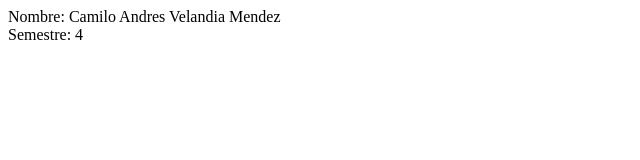
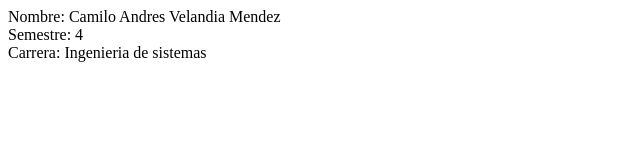
Before and after one commit to andresmdz4/Tarea, a plain HTML site: page index.html in a window 1280 px wide. Shown: the whole page, without its empty margins (0-640 px from the left). Drawn offline with Linux system fonts and the light colour scheme.

Commit message:
Third commit

```diff
--- a/index.html
+++ b/index.html
@@ -8,5 +8,6 @@
 <body>
     <div> Nombre: Camilo Andres Velandia Mendez</div>
     <div> Semestre: 4</div>
+    <div> Carrera: Ingenieria de sistemas</div>
 </body>
 </html>
```
